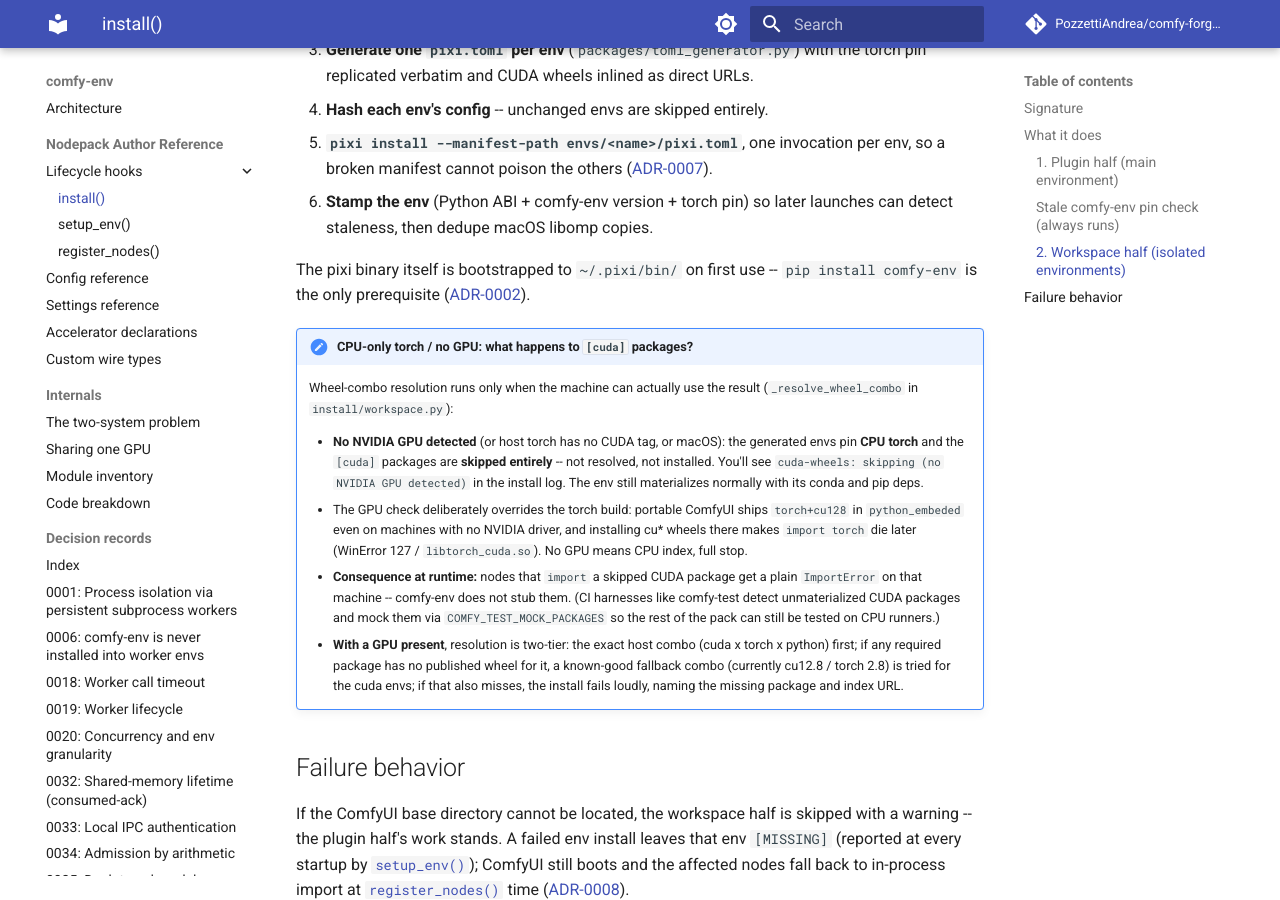
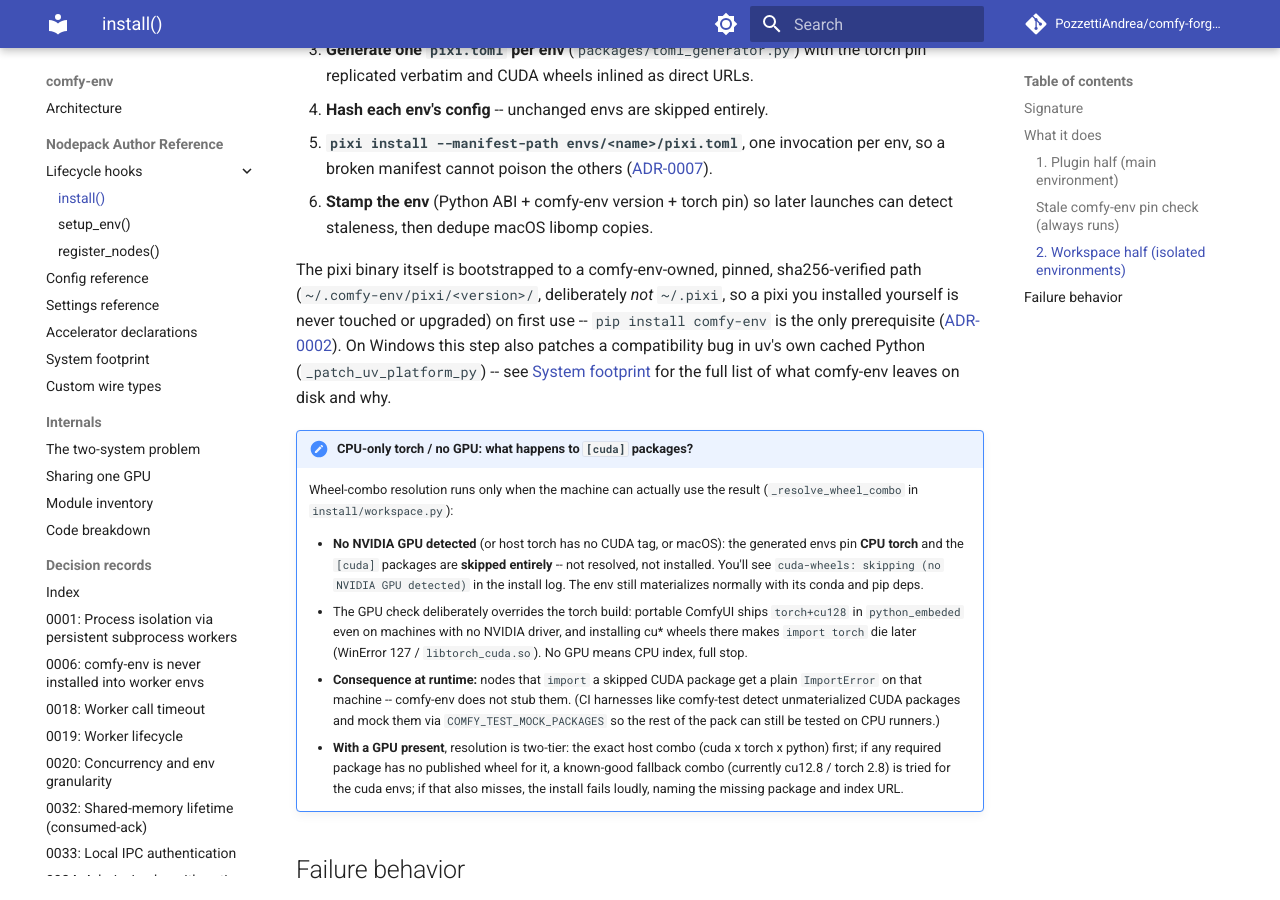
Before and after one commit to Comfy-Forge/comfy-forge-docs, an MkDocs documentation site: the page built from docs/comfy-env/install.md, in a window 1280 px wide and 900 px high, scrolled down 2136 px. Built offline with MkDocs 1.6.1 and Material for MkDocs 9.7.7, drawn with Linux system fonts in a browser that asks for light colours; comment, search, counter and statistics services are not loaded.

Commit message:
New page: what comfy-env leaves on your system (verified against source)
Corrects a real docs error along the way: the pixi binary path was
documented as ~/.pixi/bin/ but the code deliberately uses a comfy-env-owned
~/.comfy-env/pixi/<version>/ so a user's own pixi install is never touched.

Also discloses (previously undocumented anywhere) the Windows-only
_patch_uv_platform_py step, which patches a file inside uv's own shared
Python cache in place to fix a real conda-forge/stdlib incompatibility.

Every claim traced to file:line in src/comfy_env: pixi.py, settings.py,
debug.py, environment/cache.py, install/helpers.py, isolation/wrap.py,
isolation/workers/subprocess.py. No registry/service/scheduled-task/PATH
persistence exists anywhere in the codebase (grepped, zero hits).

Co-Authored-By: Claude Fable 5 <noreply@anthropic.com>

```diff
--- a/docs/comfy-env/install.md
+++ b/docs/comfy-env/install.md
@@ -104,9 +104,15 @@ the node's position, then `install_workspace()` (`install/workspace.py`):
 6. **Stamp the env** (Python ABI + comfy-env version + torch pin) so later
    launches can detect staleness, then dedupe macOS libomp copies.
 
-The pixi binary itself is bootstrapped to `~/.pixi/bin/` on first use --
-`pip install comfy-env` is the only prerequisite
-([ADR-0002](adr/0002-pixi-as-environment-manager.md)).
+The pixi binary itself is bootstrapped to a comfy-env-owned, pinned,
+sha256-verified path (`~/.comfy-env/pixi/<version>/`, deliberately *not*
+`~/.pixi`, so a pixi you installed yourself is never touched or upgraded)
+on first use -- `pip install comfy-env` is the only prerequisite
+([ADR-0002](adr/0002-pixi-as-environment-manager.md)). On Windows this step
+also patches a compatibility bug in uv's own cached Python
+(`_patch_uv_platform_py`) -- see
+[System footprint](system-footprint.md) for the full list of what
+comfy-env leaves on disk and why.
 
 !!! note "CPU-only torch / no GPU: what happens to `[cuda]` packages?"
     Wheel-combo resolution runs only when the machine can actually use the
--- a/mkdocs.yml
+++ b/mkdocs.yml
@@ -59,6 +59,7 @@ nav:
           - Config reference: comfy-env/config.md
           - Settings reference: comfy-env/settings.md
           - Accelerator declarations: comfy-env/accelerators.md
+          - System footprint: comfy-env/system-footprint.md
           - Custom wire types: comfy-env/serializers.md
       - Internals:
           - The two-system problem: comfy-env/two-system-problem.md
```
Also changed, not shown: docs/comfy-env/index.md (+2 -0 lines), docs/comfy-env/system-footprint.md (added, +47 -0 lines).
